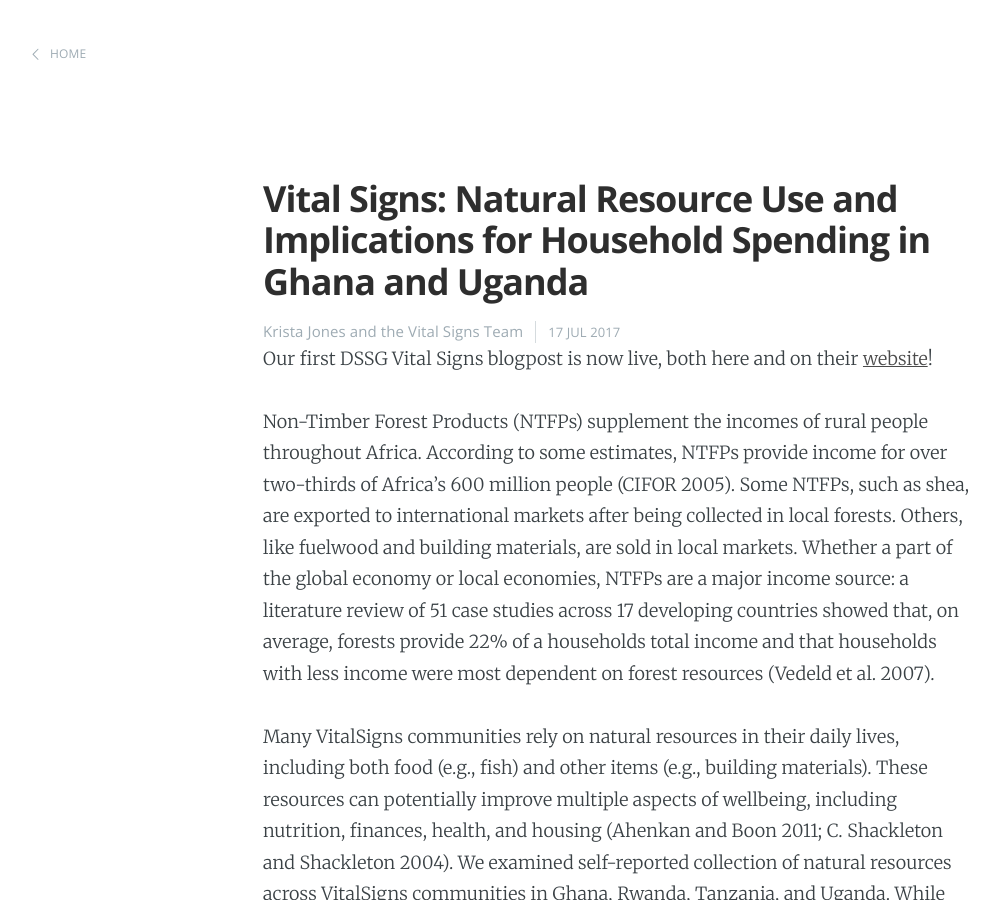
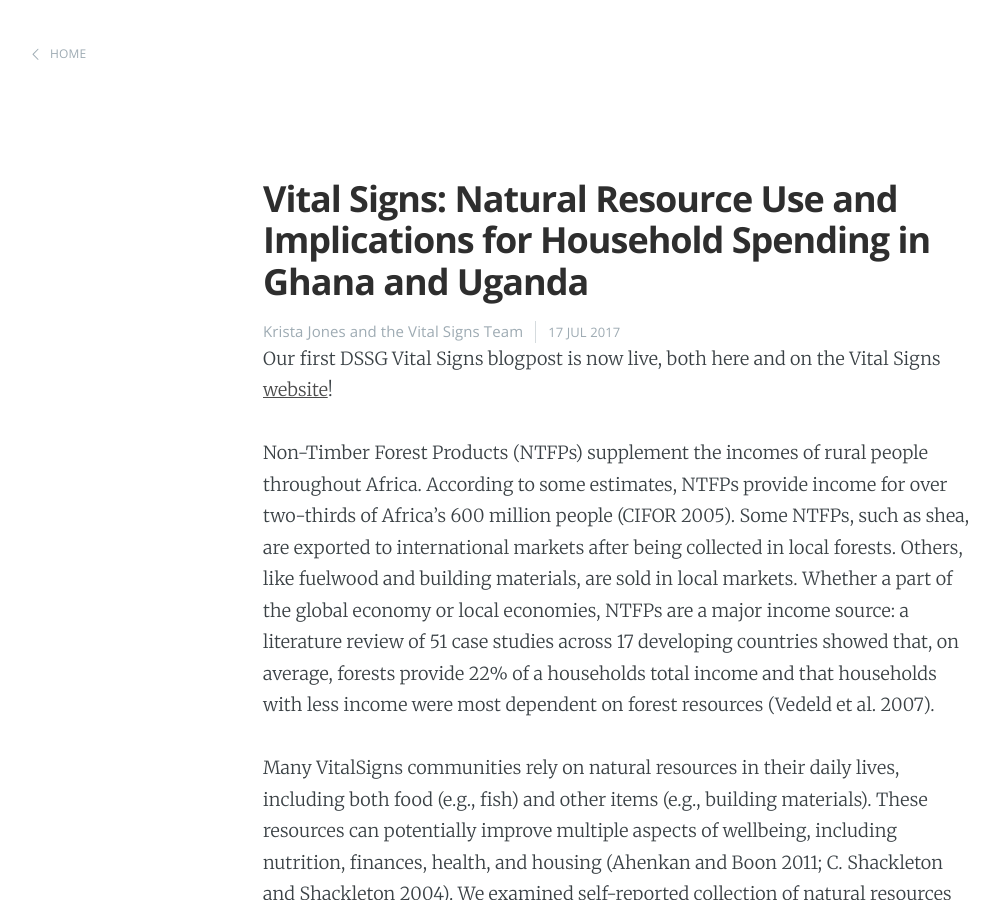
Before and after one commit to uwescience/DSSG2017, a Jekyll site: the page built from _posts/2017-07-18-VS-NatResources.md, in a window 1280 px wide and 900 px high. Shown: the whole window, without its empty margins (22-1021 px from the left). Built offline with Jekyll 4.4.1, drawn with Linux system fonts in a browser that asks for light colours.

Commit message:
Changed the first sentence to indicate Vital Signs specifically

```diff
--- a/_posts/2017-07-18-VS-NatResources.md
+++ b/_posts/2017-07-18-VS-NatResources.md
@@ -4,7 +4,7 @@ title:  "Vital Signs: Natural Resource Use and Implications for Household Spendi
 date:   2017-07-17
 author: Krista Jones and the Vital Signs Team
 ---
-Our first DSSG Vital Signs blogpost is now live, both here and on their [website](http://vitalsigns.org/blog/natural-resource-use-and-implications-household-spending-ghana-and-uganda)!
+Our first DSSG Vital Signs blogpost is now live, both here and on the Vital Signs [website](http://vitalsigns.org/blog/natural-resource-use-and-implications-household-spending-ghana-and-uganda)!
 <br>
 
 Non-Timber Forest Products (NTFPs) supplement the incomes of rural
```
